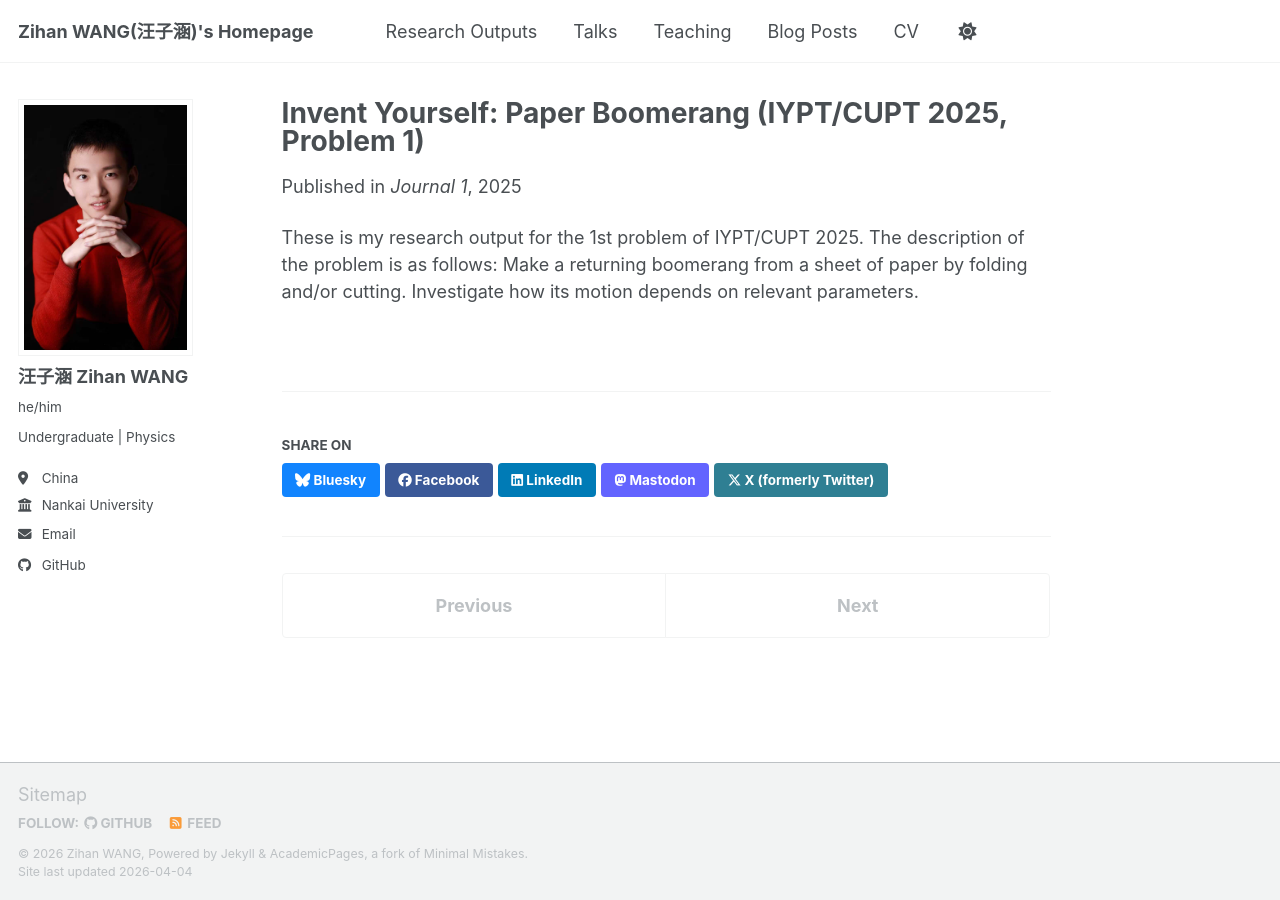
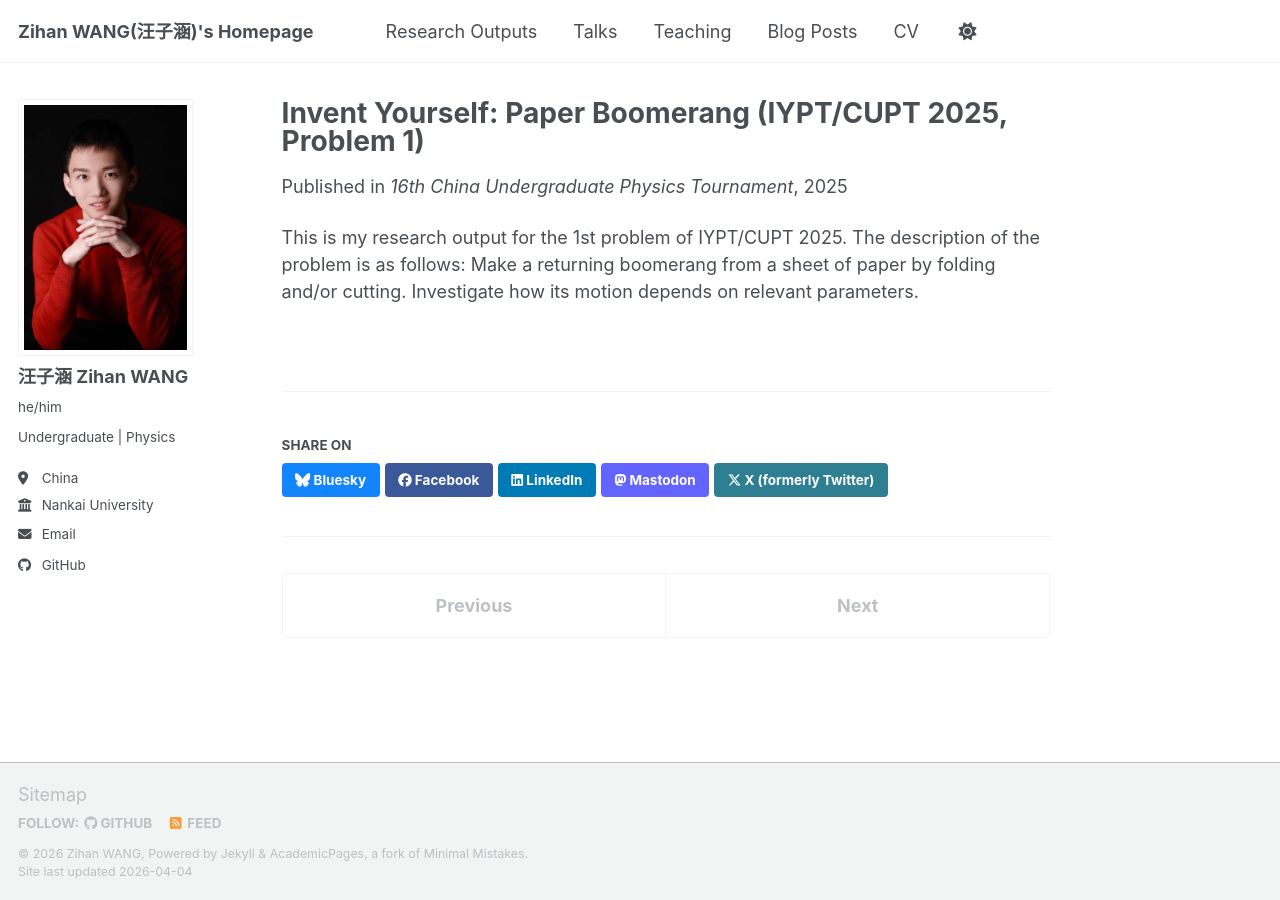
Before and after one commit to zhwang6626/zhwang6626.github.io, a Jekyll site: the page built from _publications/2025-08-19-CUPT2025_P1.md, in a window 1280 px wide. Built offline with Jekyll 4.4.1, drawn with Linux system fonts in a browser that asks for light colours; a script bundle is joined from its source files by our own code; library files that are not in the unit come from our copies.

Commit message:
Update 2025-08-19-CUPT2025_P1.md

```diff
--- a/_publications/2025-08-19-CUPT2025_P1.md
+++ b/_publications/2025-08-19-CUPT2025_P1.md
@@ -3,9 +3,9 @@
 collection: publications
 category: manuscripts
 permalink: /publication/2025-08-19-CUPT2025_P1
-excerpt: 'This paper is about the number 1. The number 2 is left for future work.'
+excerpt: 'This is my research output for the 1st problem of IYPT/CUPT 2025.'
 date: 2025-08-19
-venue: 'Journal 1'
+venue: '16th China Undergraduate Physics Tournament'
 paperurl: 'https://zhwang6626.github.io/files/CUPT-2025-Invent-yourself-paper-boomerang.pdf'
 ---
-These is my research output for the 1st problem of IYPT/CUPT 2025. The description of the problem is as follows: Make a returning boomerang from a sheet of paper by folding and/or cutting. Investigate how its motion depends on relevant parameters.
+This is my research output for the 1st problem of IYPT/CUPT 2025. The description of the problem is as follows: Make a returning boomerang from a sheet of paper by folding and/or cutting. Investigate how its motion depends on relevant parameters.
```
